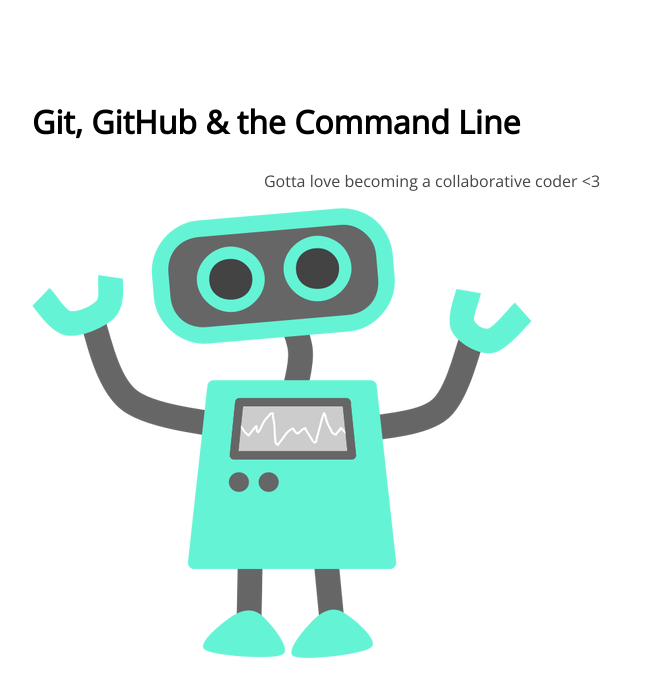
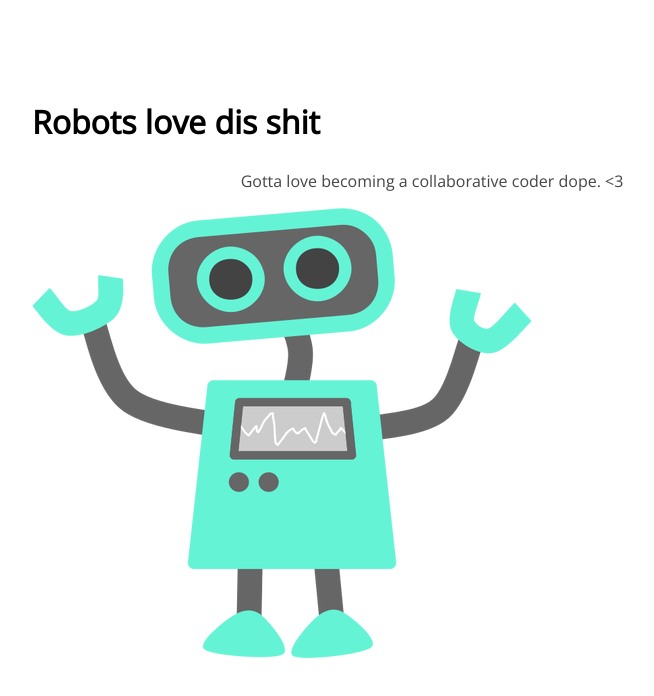
Before and after one commit to IAmAGraham/105-project, a plain HTML site: page index.html in a window 1280 px wide. Shown: the whole page, without its empty margins (208-862 px from the left). Drawn offline with nearby package versions, Linux system fonts and the light colour scheme.

Commit message:
edited the titles

```diff
--- a/index.html
+++ b/index.html
@@ -8,8 +8,8 @@
 </head>
 <body>
 	<section>
-		<h1>Git, GitHub & the Command Line</h1>
-		<p>Gotta love becoming a collaborative coder <3</p>
+		<h1>Robots love dis shit</h1>
+		<p>Gotta love becoming a collaborative coder dope. <3</p>
 		<img src="img/happy-blue-robot.png">
 	</section>
 </body>
```
